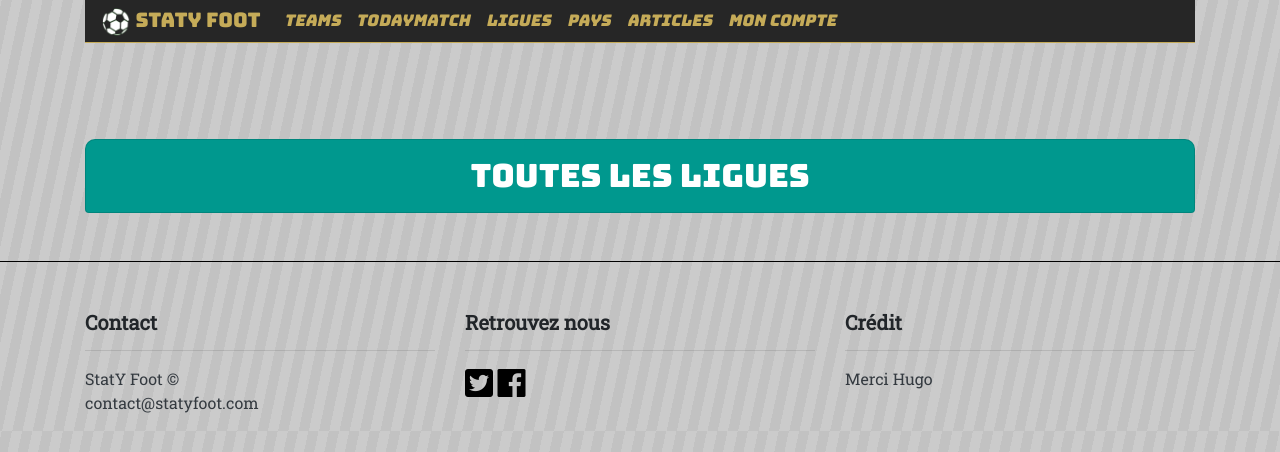
After one commit to ace95450/StatYFoot, a Symfony app: template templates/category/league.html.twig in a window 1280 px wide. The commit adds this page. Shown: the top 452 px of the page. Run offline with Twig, Linux system fonts and the light colour scheme; the template is opened without the code that fills it, so the values that code supplies are empty; style sheets or scripts are compiled from the project's sources; some libraries are stand-ins or nearby versions.

Commit message:
category ok

```diff
--- a/public/css/style.scss
+++ b/public/css/style.scss
@@ -143,6 +143,23 @@ a:hover{
   color:black;
   text-decoration:none;
 }
+
+#footermaincontent{
+  border-bottom-left-radius:10px;
+  border-bottom-right-radius:10px;
+  text-align:center;
+  font-size:1em;
+}
+
+#footermaincontent{
+  border-bottom: solid 0.125em var(--turle);
+}
+
+#footermaincontent a:hover{
+  color: var(--light-turtle);
+  text-decoration: none;
+}
+
 /*********************** SIDEBAR CONTENT RIGHT ****************************/
 /*
 #maincontentright + .col-4
@@ -224,8 +241,11 @@ h5{
 .fa-twitter-square:hover{
   color:#38A1F3;
   transition:1s;
+}
+#footerpart{
+  margin-top:2em;
+}
 
-}
 /************* DÉTAILS *********************/
 /****** Timeline *********/
 
--- a/src/Entity/Leagues.php
+++ b/src/Entity/Leagues.php
@@ -58,7 +58,6 @@ class Leagues
 
     /**
      * Leagues constructor.
-     * @param $id
      * @param $league_id
      * @param $name
      * @param $country
@@ -68,9 +67,8 @@ class Leagues
      * @param $logo
      * @param $standings
      */
-    public function __construct($id, $league_id, $name, $country, $season, $season_start, $season_end, $logo, $standings)
+    public function __construct($league_id, $name, $country, $season, $season_start, $season_end, $logo, $standings)
     {
-        $this->id = $id;
         $this->league_id = $league_id;
         $this->name = $name;
         $this->country = $country;
--- /dev/null
+++ b/templates/category/league.html.twig
@@ -0,0 +1,40 @@
+{% extends "layout.html.twig" %}
+
+{% block title %}
+    Bienvenue sur StatY Foot! Match en direct.
+{% endblock %}
+
+
+
+
+{% block content %}
+    <!--MAIN CONTENT ------------------------------------------------------------------------------->
+    <main>
+        <div id="maincontent" class="row">
+            <div id="maincontentleft" class="col-lg-12">
+
+                <div id="matchdirect" class="row">
+                    <div id="contentmatchdirect" class="col-12">
+                        <ul class="list-group">
+                            <li id="titlematchdirect" class="list-group-item"  data-scroll>Toutes les ligues</li>
+                            {% for league_id in leaguecategory %}
+                                <a class="list-group-item" id="linkrow" href="">
+                                    <span>
+                                        <img height="25px" src="{{ league_id.logo }}" alt="{{ league_id.name}} logo"> {{ league_id.name~ ' ' ~league_id.country }}</span>
+                                </a>
+                            {% endfor %}
+                        </ul>
+                    </div><!--/id contentmatchdirect + class col-12 ----->
+                </div><!--/id matchdirect + class row-->
+            </div><!--/id maintcontentleft + class col-lg-12-->
+
+        </div><!--/ maincontent row-->
+    </main>
+    </div><!-- class container-->
+{% endblock %}
+{% block javascripts %}
+    {{ parent() }}
+    <script src="https://unpkg.com/infinite-scroll@3/dist/infinite-scroll.pkgd.min.js"></script>
+    <script>
+    </script>
+{% endblock %}
--- a/templates/components/_footer.html.twig
+++ b/templates/components/_footer.html.twig
@@ -2,23 +2,23 @@
 <footer>
     <div class="container">
         <div class="row">
-            <div class="col-4">
+            <div id="footerpart" class="col-lg-4">
                 <h5>Contact</h5>
-                <hr>
+                <hr class="d-none d-lg-block">
                 <p>StatY Foot &copy; <br>
                     contact@statyfoot.com</p>
+                <hr class="d-md-none">
             </div>
-            <div class="social col-4">
+            <div id="footerpart" class="social col-lg-4">
                 <h5>Retrouvez nous</h5>
-                <hr>
+                <hr class="d-none d-lg-block">
                 <a href=""><i class="fab fa-twitter-square fa-2x"></i></a>
                 <a href=""><i class="fab fa-facebook fa-2x"></i></a>
-
-
+                <hr class="d-md-none">
             </div>
-            <div class="col-4">
+            <div id="footerpart" class="col-lg-4">
                 <h5>Crédit</h5>
-                <hr>
+                <hr class="d-none d-lg-block">
                 <p>Merci Hugo</p>
             </div>
         </div>
--- a/templates/components/_nav.html.twig
+++ b/templates/components/_nav.html.twig
@@ -2,7 +2,11 @@
 <div class="container color">
     <header>
         <nav class="navbar navbar-expand-md sticky-top">
+
+            <a class="navbar-brand" href="/index.php">
+
             <a class="navbar-brand" href="#">
+
                 <img src="../images/logo.png" width="30" height="30" class="d-inline-block align-center" alt="">
                 StatY Foot
             </a>
@@ -11,9 +15,11 @@
             </button>
             <div class="collapse navbar-collapse" id="navbarNavAltMarkup">
                 <div class="navbar-nav">
-                    <a class="nav-item nav-link active" href="#">Team</a>
-                    <a class="nav-item nav-link active" href="#">Ligues</a>
+                    <a class="nav-item nav-link active" href="">Teams</a>
+                    <a class="nav-item nav-link active" href="/category/todaymatch">todaymatch</a>
+                    <a class="nav-item nav-link active" href="/category/leagues">Ligues</a>
                     <a class="nav-item nav-link active" href="#">Pays</a>
+                    <a class="nav-item nav-link active" href="#">Articles</a>
                     <a class="nav-item nav-link active" href="/ajouter-un-membre">Mon Compte</a>
                 </div>
             </div>
--- a/templates/components/_sidebar.html.twig
+++ b/templates/components/_sidebar.html.twig
@@ -18,7 +18,7 @@
 
                 <li id="footersidebar" class="list-group-item">
                     <a href="#">
-                        voir tous les matchs
+                        Voir tous les matchs
                     </a>
                 </li><!-- /dernière ligne-->
 
@@ -40,7 +40,7 @@
 
                 <li id="footersidebar" class="list-group-item">
                     <a href="#">
-                        voir le classement complet
+                        Voir le classement complet
                     </a>
                 </li><!-- /dernière ligne-->
 
@@ -57,7 +57,7 @@
                 </li><!-- /ligne-->
                 <li id="footersidebar" class="list-group-item">
                     <a href="#">
-                        voir toutes les équipes
+                        Voir toutes les équipes
                     </a>
                 </li><!-- /dernière ligne-->
             </ul>
--- a/templates/front/home.html.twig
+++ b/templates/front/home.html.twig
@@ -1,7 +1,7 @@
 {% extends "layout.html.twig" %}
 
 {% block title %}
-    Bienvenue sur StatY Foot! Match en direct et à venir.
+    Bienvenue sur StatY Foot! Match en direct.
 {% endblock %}
 
 
@@ -40,7 +40,9 @@
                                     </div><!-- /id ligne -->
                                 </a>
                             {% endfor %}
-
+                                <li id="footermaincontent" class="list-group-item">
+                                    <a href="">Voir les autres matchs du jour</a>
+                                </li>
                             </ul>
                     </div><!--/id contentmatchdirect + class col-12 ----->
                 </div><!--/id matchdirect + class row-->
```
Also changed, not shown: src/Controller/CategoryController.php (added, +122 -0 lines), templates/category/todaymatch.html.twig (added, +57 -0 lines), 1 other file.
